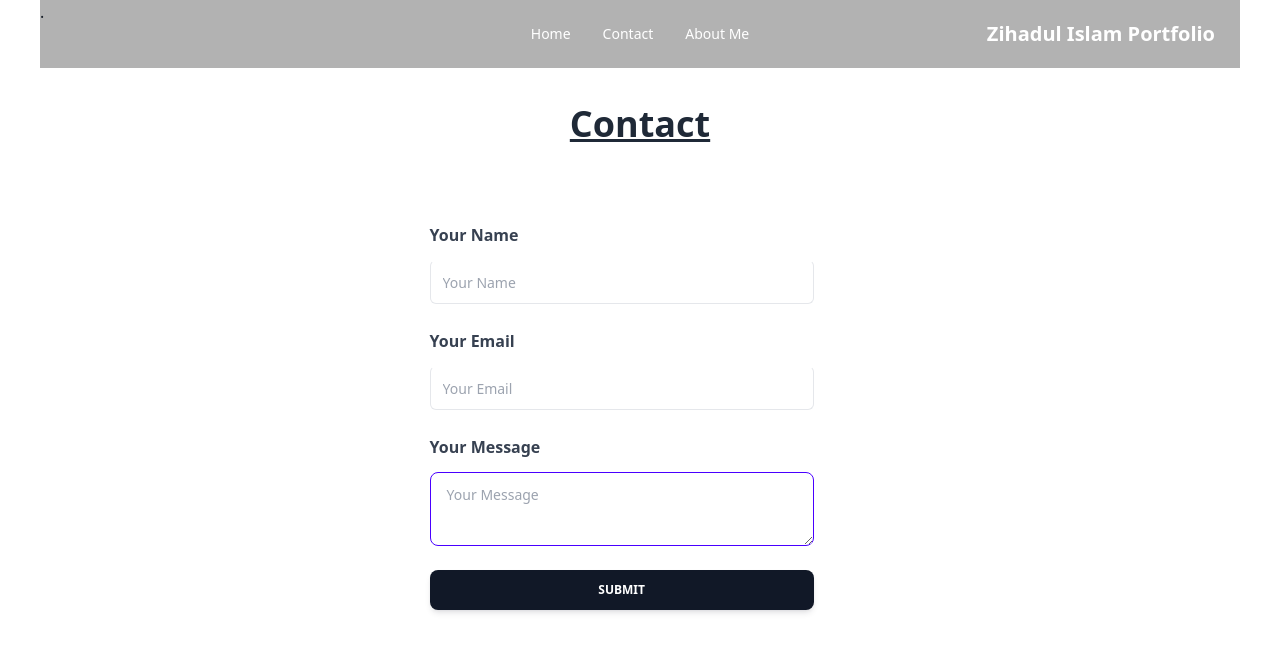
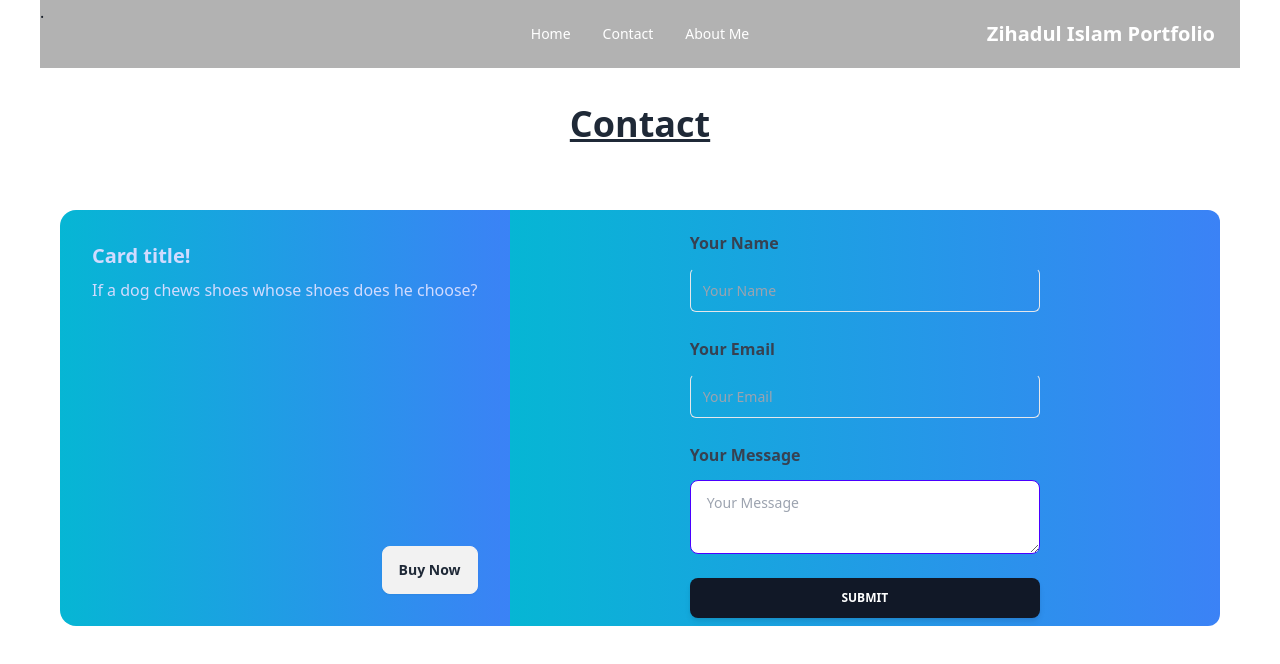
Before and after one commit to rishanzihad/My-Portfolio, a React (Vite) app: page /contact in a window 1280 px wide. Shown: the top 664 px of the page. Built offline with nearby package versions, Linux system fonts and the light colour scheme.

Commit message:
add more information for contact

```diff
--- a/src/Page/Contact/Contact.jsx
+++ b/src/Page/Contact/Contact.jsx
@@ -1,12 +1,11 @@
 import toast from "react-hot-toast";
-
 
 
 
 const Contact = () => {
 
 
-    const handleSubmit =  (e) => {
+  const handleSubmit = (e) => {
     e.preventDefault();
 
     const form = e.target;
@@ -29,7 +28,7 @@ const Contact = () => {
     })
       .then(res => res.json())
       .then(data => {
-                if(data?.message){
+        if (data?.message) {
           form.reset()
 
           toast.success(`${data.message}`)
@@ -46,16 +45,34 @@ const Contact = () => {
 
 
   return (
-        <div >
+    <div className="max-w-[1200px]">
       <p>.</p>
       <h1 className="underline text-4xl mt-20 font-bold text-center">Contact</h1>
-            <div className="flex items-center justify-center">
-            <div className="relative flex flex-col text-gray-700 bg-transparent shadow-none rounded-xl bg-clip-border">
-
-  <p className="block  text-white font-sans text-base mt-5 antialiased font-normal leading-relaxed">
+      <p className="block text-center  text-white font-sans text-base mt-5 antialiased font-normal leading-relaxed">
         Nice to meet you! Enter your details to Contact With Me.
       </p>
-  <form onSubmit={handleSubmit} className="max-w-screen-lg mt-8 mb-2 w-80 sm:w-96">
+      <div className="md:flex mt-5 px-5 w-full  flex-row justify-center ">
+
+      <div className="card rounded-r-none bg-gradient-to-r from-cyan-500 to-blue-500 text-primary-content">
+              <div className="card-body">
+                <h2 className="card-title">Card title!</h2>
+                <p>If a dog chews shoes whose shoes does he choose?</p>
+                <div className="card-actions justify-end">
+                  <button className="btn">Buy Now</button>
+                </div>
+              </div>
+            </div>
+
+
+
+
+
+
+          <div className=" flex-1 rounded-r-xl    flex justify-center  bg-gradient-to-r from-cyan-500 to-blue-500">
+            <div className="relative flex     flex-col text-gray-700 bg-transparent shadow-none rounded-xl bg-clip-border">
+
+
+              <form onSubmit={handleSubmit} className=" mt-5 px-10 mb-2 ">
                 <div className="flex flex-col gap-6 mb-1">
                   <h6
                     className="block -mb-3 font-sans text-base antialiased font-semibold leading-relaxed tracking-normal text-blue-gray-900">
@@ -75,7 +92,7 @@ const Contact = () => {
                     className="block -mb-3 font-sans text-base antialiased font-semibold leading-relaxed tracking-normal text-blue-gray-900">
                     Your Email
                   </h6>
-      <div className="relative h-11 w-full min-w-[200px]">
+                  <div className="relative h-11 w-full min-w-[350px]">
                     <input type="email"
                       required
                       name="email"
@@ -107,6 +124,10 @@ const Contact = () => {
 
           </div>
         </div>
+      </div>
+
+
+
   );
 };
 
```
Lines whose indentation alone changed are shown as unchanged.
